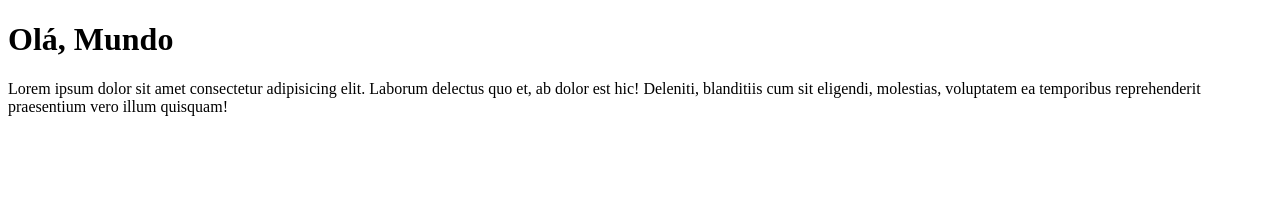
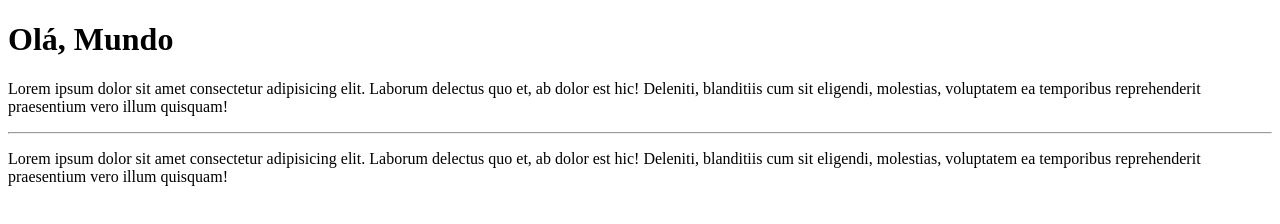
Before and after one commit to Dadosss/Ola-Mundo, a plain HTML site: page site-exemplo/index.html in a window 1280 px wide. Drawn offline with Linux system fonts and the light colour scheme.

Commit message:
Adicionei um parágrafo

```diff
--- a/site-exemplo/index.html
+++ b/site-exemplo/index.html
@@ -8,5 +8,7 @@
 <body>
     <h1>Olá, Mundo</h1>
     <p>Lorem ipsum dolor sit amet consectetur adipisicing elit. Laborum delectus quo et, ab dolor est hic! Deleniti, blanditiis cum sit eligendi, molestias, voluptatem ea temporibus reprehenderit praesentium vero illum quisquam!</p>
+    <hr>
+    <p>Lorem ipsum dolor sit amet consectetur adipisicing elit. Laborum delectus quo et, ab dolor est hic! Deleniti, blanditiis cum sit eligendi, molestias, voluptatem ea temporibus reprehenderit praesentium vero illum quisquam!</p>
 </body>
 </html>
```
